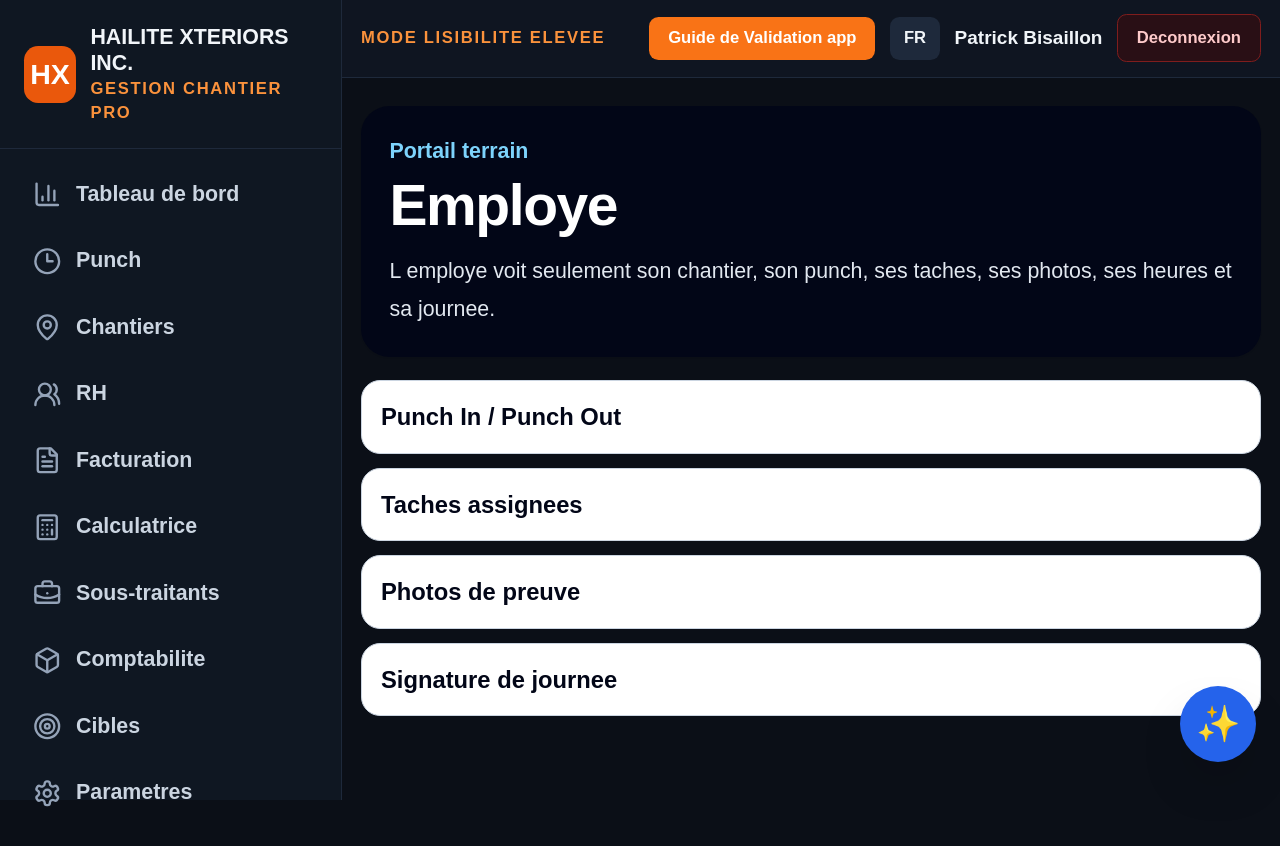
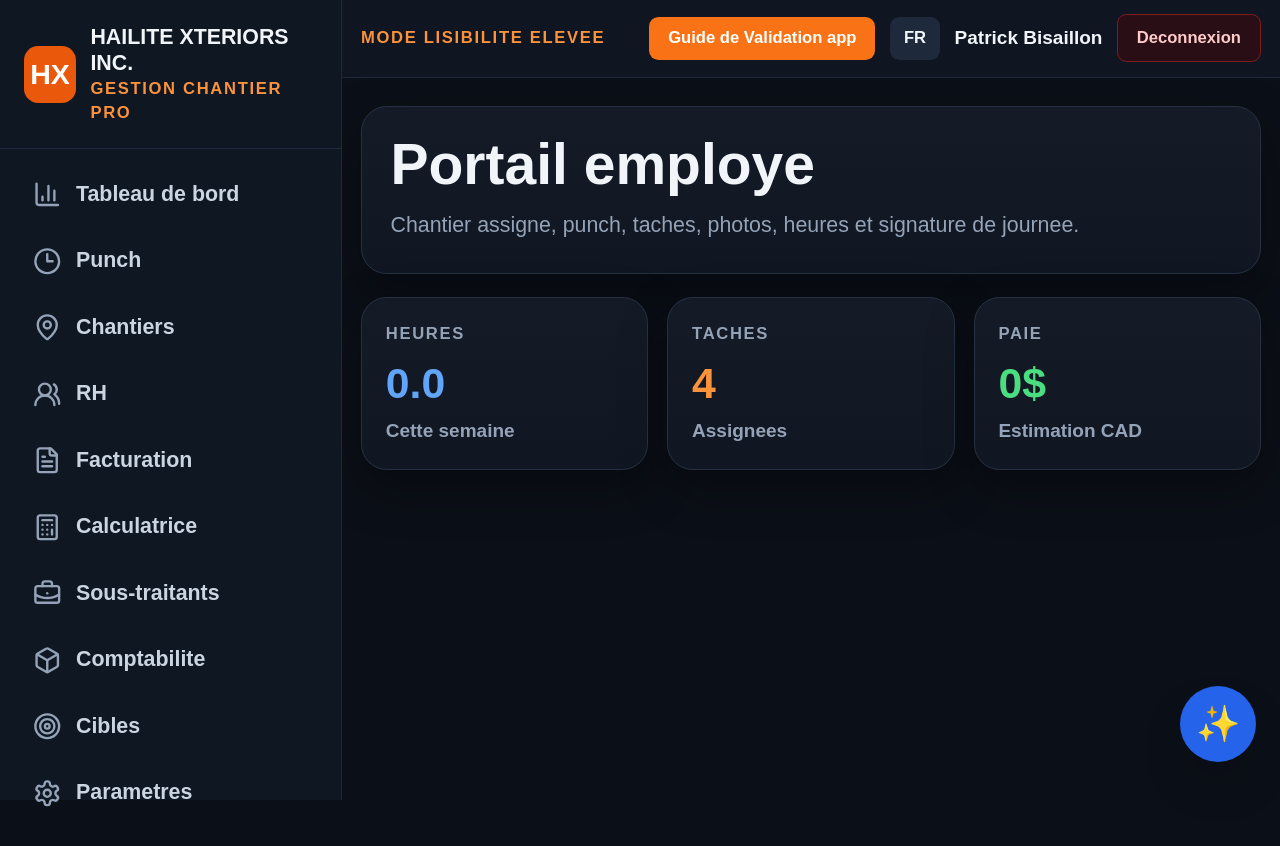
Before and after one commit to bisaillonpatrick1979-dev/Chatgpt-hailite-, a Next.js app: page /worker in a window 1280 px wide. Shown: the top 846 px of the page. After the commit the page ends 800 px from the top, so only its background shows below. Built offline with nearby package versions, Linux system fonts and the light colour scheme.

Commit message:
Apply dark UI to worker portal

```diff
--- a/app/worker/page.tsx
+++ b/app/worker/page.tsx
@@ -1,13 +1,16 @@
-import { AppShell } from "@/components/AppShell";
-import { PageHeader } from "@/components/PageHeader";
-import { ReadableList } from "@/components/ReadableList";
+import { AppShell, ProMetric } from "@/components/AppShell";
 
 export default function Worker() {
   return (
     <AppShell>
-      <PageHeader title="Employe" eyebrow="Portail terrain" text="L employe voit seulement son chantier, son punch, ses taches, ses photos, ses heures et sa journee." />
-      <section className="mt-5">
-        <ReadableList items={["Punch In / Punch Out", "Taches assignees", "Photos de preuve", "Signature de journee"]} />
+      <section className="pro-card p-6">
+        <h1 className="text-5xl font-black">Portail employe</h1>
+        <p className="large-readable mt-3 text-slate-400">Chantier assigne, punch, taches, photos, heures et signature de journee.</p>
+      </section>
+      <section className="mt-5 grid gap-4 md:grid-cols-3">
+        <ProMetric label="Heures" value="0.0" note="Cette semaine" tone="blue" />
+        <ProMetric label="Taches" value="4" note="Assignees" tone="orange" />
+        <ProMetric label="Paie" value="0$" note="Estimation CAD" tone="green" />
       </section>
     </AppShell>
   );
```
